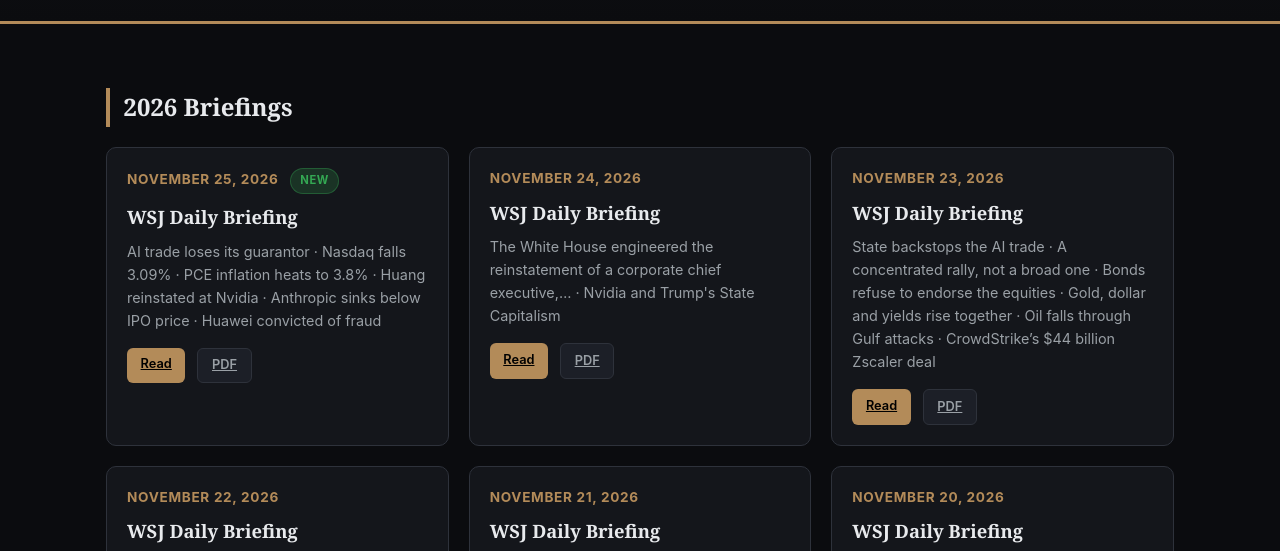
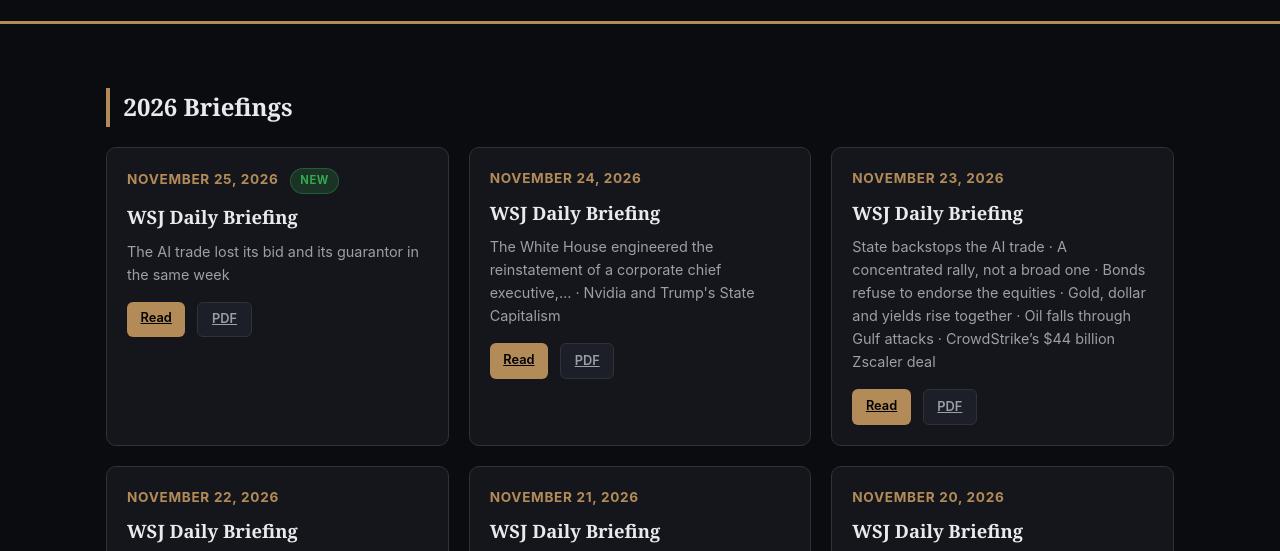
Before and after one commit to fli-rpx/news_briefing, a plain HTML site: page briefings/gallery.html in a window 1280 px wide. Shown: the part 190-741 px from the top of the page. Drawn offline with Linux system fonts and the light colour scheme.

Commit message:
WSJ briefing 2026-11-25 — publish

```diff
--- a/briefings/gallery.html
+++ b/briefings/gallery.html
@@ -168,7 +168,7 @@
             <div class="briefing-card">
         <div class="briefing-date">November 25, 2026 <span class="badge badge-new">NEW</span></div>
         <h3 class="briefing-title">WSJ Daily Briefing</h3>
-        <p class="briefing-desc">AI trade loses its guarantor · Nasdaq falls 3.09% · PCE inflation heats to 3.8% · Huang reinstated at Nvidia · Anthropic sinks below IPO price · Huawei convicted of fraud</p>
+        <p class="briefing-desc">The AI trade lost its bid and its guarantor in the same week</p>
         <div class="briefing-links">
           <a href="wsj_briefing_2026-11-25.html" class="btn btn-primary">Read</a>
           <a href="reports/wsj_briefing_2026-11-25.pdf" class="btn btn-secondary">PDF</a>
```
